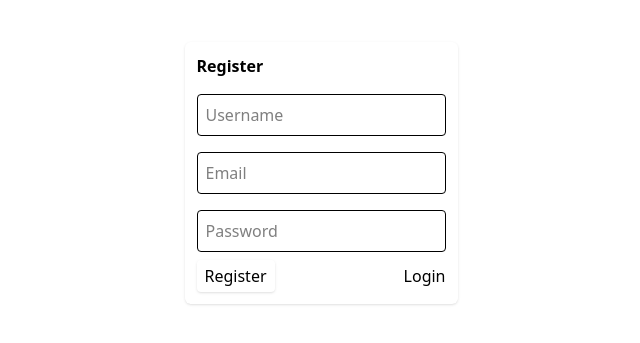
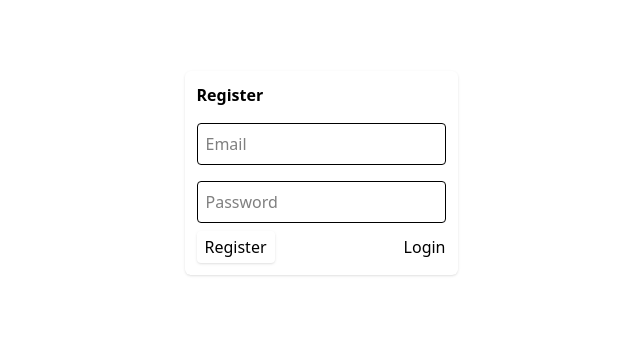
Before and after one commit to Tinku0/mean-journey, an Angular app in the folder client/: page /register in a window 1280 px wide. Shown: the part 227-570 px from the top of the page, without its empty margins (319-959 px from the left). Built offline with nearby package versions, Linux system fonts and the light colour scheme.

Commit message:
username dependency for registration taken off

```diff
--- a/client/src/app/pages/register/register.component.html
+++ b/client/src/app/pages/register/register.component.html
@@ -3,7 +3,6 @@
         <form [formGroup]="registerForm" (ngSubmit)="register()">
             <div class="flex flex-col gap-4">
                 <h3 class="font-bold">Register</h3>
-                <input type="text" class="border-1 rounded-sm p-2" formControlName="username" placeholder="Username" />
                 <input type="text" class="border-1 rounded-sm p-2" formControlName="email" placeholder="Email" />
                 <input type="text" class="border-1 rounded-sm p-2" formControlName="password" placeholder="Password" />
             </div>
--- a/client/src/app/pages/register/register.component.ts
+++ b/client/src/app/pages/register/register.component.ts
@@ -21,7 +21,6 @@
 
   constructor(private http: HttpClient, private router: Router) {
     this.registerForm = new FormGroup({
-      username: new FormControl('', Validators.required),
       email: new FormControl('', [Validators.required, Validators.email]),
       password: new FormControl('', Validators.required),
     });
```
Also changed, not shown: 1 other file (tests, documents, lock files or other folders).
